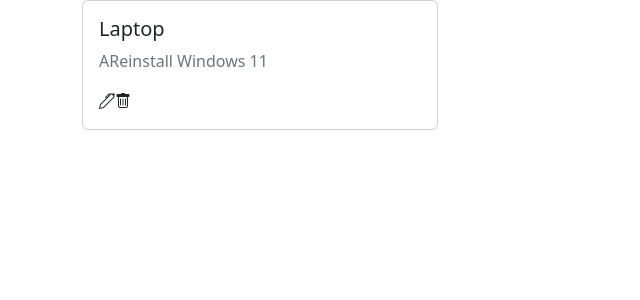
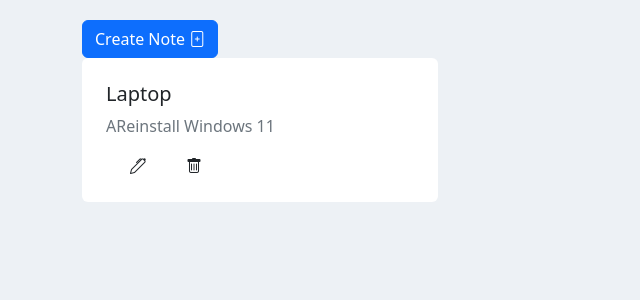
Before and after one commit to remus-luca/Notes, an Angular app: page / in a window 1280 px wide. Shown: the top 300 px of the page, without its empty margins (0-640 px from the left). Built offline with nearby package versions, Linux system fonts and the light colour scheme.

Commit message:
add modal note component

```diff
--- a/src/app/components/note/note.component.html
+++ b/src/app/components/note/note.component.html
@@ -1,12 +1,49 @@
 <div class="container">
+  <button type="button" class="btn btn-primary" data-bs-toggle="modal" data-bs-target="#addNotemodal">Create Note <i
+      class="bi bi-file-plus"></i></button>
+
   <div class="row">
     <div class="col-md-4">
       <div class="card card-body">
         <h5>Laptop</h5>
         <p class="text-muted">AReinstall Windows 11</p>
         <div class="d-flex align-items-center">
-          <i class="bi bi-pen"></i>
+          <span class="mx-4">
+            <i class="bi bi-pen"></i>
+</span>
+<span class="mx-3">
+
           <i class="bi bi-trash"></i>
+          </span>
+          </div>
+          </div>
+          </div>
+          </div>
+
+
+
+          <div class="modal fade" id="addNotemodal" tabindex="-1" aria-labelledby="exampleModalLabel" aria-hidden="true">
+            <div class="modal-dialog">
+              <div class="modal-content">
+                <div class="modal-header">
+                  <h1 class="modal-title fs-5" id="exampleModalLabel">Add daily Notes</h1>
+                  <button type="button" class="btn-close" data-bs-dismiss="modal" aria-label="Close"></button>
+                </div>
+                <div class="modal-body">
+                  <form>
+                    <div class="mb-3">
+                      <label for="recipient-name" class="col-form-label">Recipient:</label>
+                      <input type="text" class="form-control" id="recipient-name">
+                    </div>
+                    <div class="mb-3">
+                      <label for="message-text" class="col-form-label">Message:</label>
+                      <textarea class="form-control" id="message-text"></textarea>
+                    </div>
+                  </form>
+                </div>
+                <div class="modal-footer">
+                  <button type="button" class="btn btn-secondary" data-bs-dismiss="modal">Close</button>
+                  <button type="button" class="btn btn-primary">Add Note</button>
         </div>
       </div>
     </div>
--- a/src/styles.scss
+++ b/src/styles.scss
@@ -1 +1,21 @@
-/* You can add global styles to this file, and also import other style files */
+body {
+  background-color: #edf1f5;
+  margin-top: 20px;
+}
+
+.card {
+  position: relative;
+  display: flex;
+  flex-direction: column;
+  min-width: 0;
+  word-wrap: break-word;
+  background-color: #fff;
+  border: 0 solid transparent;
+  border-radius: 1;
+  margin-bottom: 30px;
+}
+
+.card-body {
+  flex: 1 1 auto;
+  padding: 1.5rem;
+}
```
